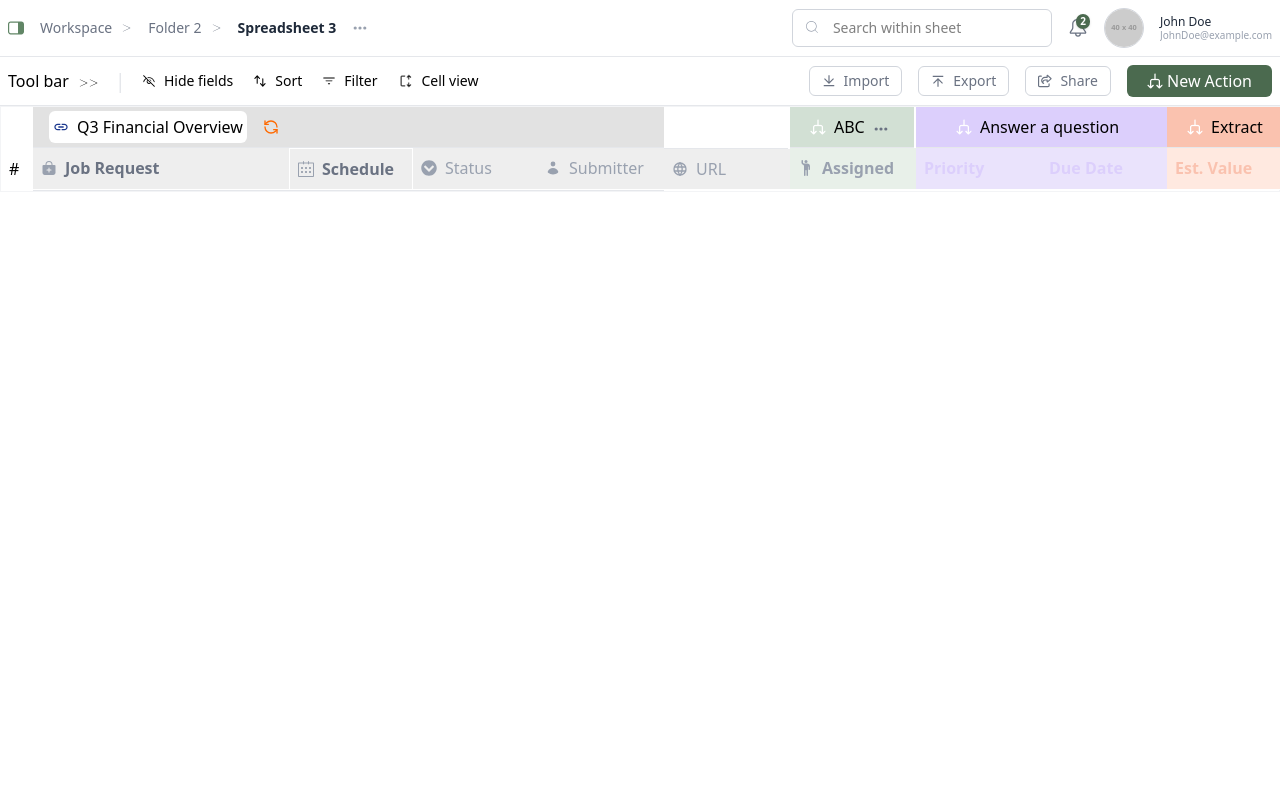
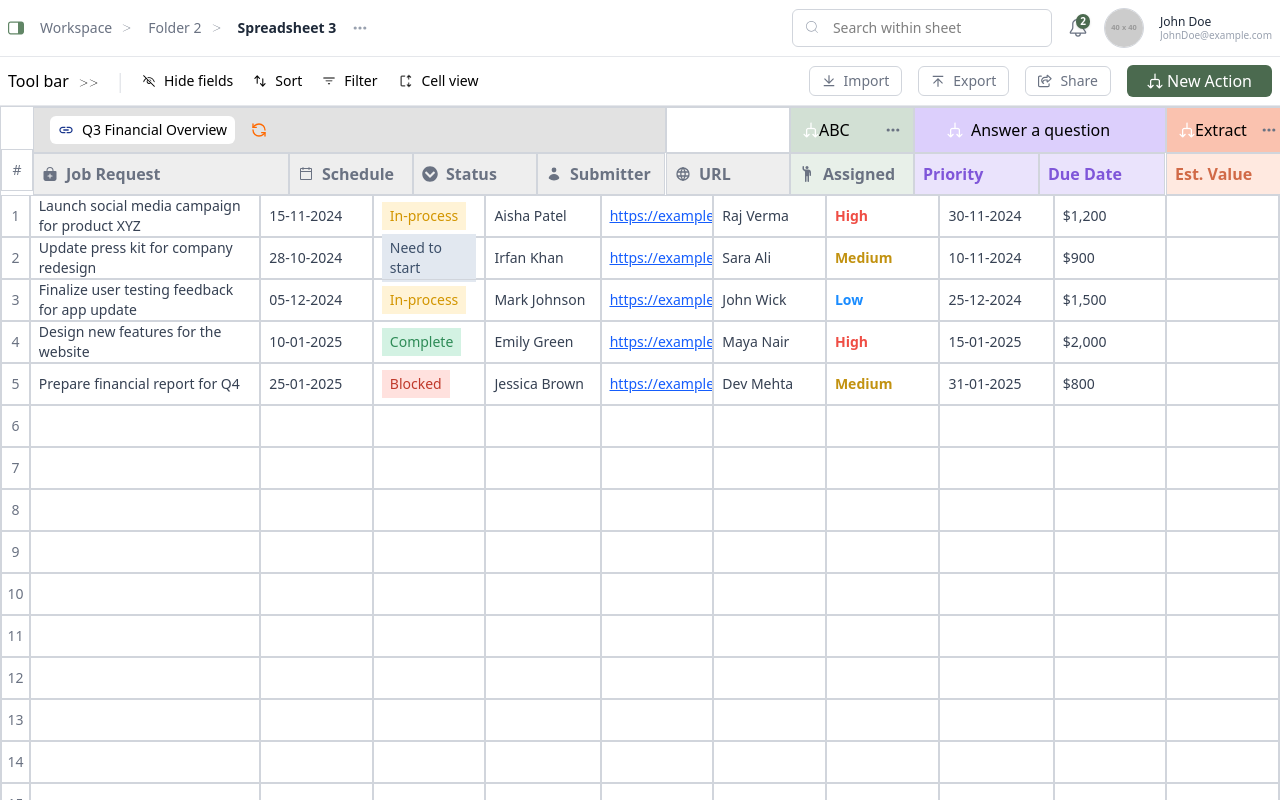
Before and after one commit to Rohitchand-01/Spreadsheet, a React (Vite) app: page / in a window 1280 px wide. Shown: the top 800 px of the page. Built offline with nearby package versions, Linux system fonts and the light colour scheme.

Commit message:
feat: enhance Excel component with improved styling and remove ExcelSheet component

```diff
--- a/src/components/Excel.tsx
+++ b/src/components/Excel.tsx
@@ -4,112 +4,196 @@ import shape from '../assets/Shape.png'
 import { HiDotsHorizontal } from 'react-icons/hi'
 import { FaPlus } from 'react-icons/fa6'
 import { IoBagAdd } from 'react-icons/io5'
-import { SlCalender } from 'react-icons/sl'
+import { PiCalendarBlank } from 'react-icons/pi'
 import { FaChevronCircleDown } from 'react-icons/fa'
 import { HiMiniUser } from 'react-icons/hi2'
 import { TbWorld } from 'react-icons/tb'
 import { BsPersonRaisedHand } from 'react-icons/bs'
 
+const jobRequests = [
+  'Launch social media campaign for product XYZ',
+  'Update press kit for company redesign',
+  'Finalize user testing feedback for app update',
+  'Design new features for the website',
+  'Prepare financial report for Q4'
+]
+
+const submittedDates = ['15-11-2024', '28-10-2024', '05-12-2024', '10-01-2025', '25-01-2025']
+const statuses = ['In-process', 'Need to start', 'In-process', 'Complete', 'Blocked']
+const submitters = ['Aisha Patel', 'Irfan Khan', 'Mark Johnson', 'Emily Green', 'Jessica Brown']
+const urls = [
+  'https://example.com/task1',
+  'https://example.com/task2',
+  'https://example.com/task3',
+  'https://example.com/task4',
+  'https://example.com/task5'
+]
+const assignedTo = ['Raj Verma', 'Sara Ali', 'John Wick', 'Maya Nair', 'Dev Mehta']
+const priorities = ['High', 'Medium', 'Low']
+const dueDates = ['30-11-2024', '10-11-2024', '25-12-2024', '15-01-2025', '31-01-2025']
+const values = ['$1,200', '$900', '$1,500', '$2,000', '$800']
+const remarks = ['', '', '', '', '']
+
+const statusStyles = {
+  'In-process': 'bg-[#FFF3D6] text-[#D29500]',
+  'Complete': 'bg-[#D3F2E3] text-[#2E8B57]',
+  'Blocked': 'bg-[#FFE1DE] text-[#C0392B]',
+  'Need to start': 'bg-[#E2E8F0] text-[#3C4F69]'
+}
+
+const priorityStyles = {
+  High: 'text-[#EF4D44] font-semibold',
+  Medium: 'text-[#C29210] font-semibold',
+  Low: 'text-[#1A8CFF] font-semibold'
+}
+
 const Excel = () => {
   return (
-    <div className='flex border border-gray-100'>
+    <div className="flex flex-col border border-gray-300 font-sans">
+      {/* Header Row */}
+      <div className="flex">
         <div>
-        <div className='bg-white w-[32px] h-[42px]'></div>
-        <div className='p-2'>#</div>
+          <div className="bg-white w-[32px] h-[42px]" />
+          <div className="flex items-center justify-center h-[42px] border border-gray-300 text-sm text-gray-500">#</div>
         </div>
 
         <div>
-        <div className='flex justify-between items-center bg-white border-b border-gray-200'>
-          <div className='flex items-center gap-4 w-[631px] px-4 py-1 bg-[#E2E2E2] p-1'>
-            <div className=' flex items-center bg-white p-1 rounded-md gap-2 '>
-              <MdInsertLink className='text-blue-900' />
-              <p>Q3 Financial Overview</p>
+          <div className="flex items-center bg-white border border-gray-300">
+            <div className="flex items-center gap-4 w-[631px] px-4 py-2 bg-[#E2E2E2]">
+              <div className="flex items-center bg-white px-2 py-1 rounded-md gap-2">
+                <MdInsertLink className="text-blue-900" />
+                <p className="text-sm">Q3 Financial Overview</p>
               </div>
-            <LuRefreshCcw className='text-orange-500' />
+              <LuRefreshCcw className="text-orange-500" />
             </div>
           </div>
-
-        <div className='flex  border-b border-gray-200'>
-          <div className='flex bg-[#EEEEEE] w-[256px] p-2 px-2 gap-2 text-gray-400 border-b border-white'>
-            <IoBagAdd className='mt-1' />
-            <p className='text-gray-500 font-semibold'>Job Request</p>
+          <div className="flex">
+            <div className="flex items-center bg-[#EEEEEE] w-[256px] h-[42px] px-2 gap-2 text-gray-500 font-semibold border border-gray-300">
+              <IoBagAdd />
+              <p>Job Request</p>
             </div>
-          <div className=' flex bg-[#EEEEEE] w-[124px] px-2 p-2 gap-2 text-gray-400 border border-white'>
-            <SlCalender className='mt-1' />
-            <p className='text-gray-500 font-semibold'>Schedule</p>
+            <div className="flex items-center bg-[#EEEEEE] w-[124px] h-[42px] px-2 gap-2 text-gray-500 font-semibold border border-gray-300">
+              <PiCalendarBlank />
+              <p>Schedule</p>
             </div>
-          <div className='flex bg-[#EEEEEE] w-[124px] p-2 px-2 gap-2 text-gray-400 border-b border-white'>
-            <FaChevronCircleDown className='mt-1' />
+            <div className="flex items-center bg-[#EEEEEE] w-[124px] h-[42px] px-2 gap-2 text-gray-500 font-semibold border border-gray-300">
+              <FaChevronCircleDown />
               <p>Status</p>
             </div>
-          <div className='flex bg-[#EEEEEE] w-[127px] p-2 px-2 gap-2 text-gray-400 border-b border-white'>
-            <HiMiniUser className='mt-1' />
+            <div className="flex items-center bg-[#EEEEEE] w-[128px] h-[42px] px-2 gap-2 text-gray-500 font-semibold border border-gray-300">
+              <HiMiniUser />
               <p>Submitter</p>
             </div>
           </div>
         </div>
 
         <div>
-        <div className='flex justify-between items-center w-[124px] h-[42px] bg-white border-b border-gray-200'></div>
-        <div className='flex bg-[#EEEEEE] w-[126px] p-2 px-2 gap-2 text-gray-400 border-b border-white'>
-          <TbWorld className='mt-1' />
-          <p> URL</p>
+          <div className="w-[124px] h-[46px] bg-white border border-gray-300" />
+          <div className="flex items-center bg-[#EEEEEE] w-[124px] h-[42px] px-2 gap-2 text-gray-500 font-semibold border border-gray-300">
+            <TbWorld />
+            <p>URL</p>
           </div>
         </div>
 
         <div>
-        <div className='flex justify-between items-center px-2 py-2 bg-[#D2E0D4] w-[124px] border-b border-gray-200 '>
-          <div className='flex items-center gap-2 px-3'>
-            <img src={shape} alt='Shape' />
+          <div className="flex items-center px-3 bg-[#D2E0D4] w-[124px] h-[46px] border border-gray-300">
+            <img src={shape} alt="Shape" />
             <p>ABC</p>
-            <HiDotsHorizontal className='text-gray-500 mt-1' />
+            <HiDotsHorizontal className="text-gray-500 ml-auto" />
           </div>
-        </div>
-        <div className='flex bg-[#E8F0E9] w-[126px] h-[42px] p-2 px-2 gap-2 text-gray-400 border-b border-white font-semibold'>
-          <BsPersonRaisedHand className='mt-1' />
+          <div className="flex items-center bg-[#E8F0E9] w-[124px] h-[42px] px-2 gap-2 text-gray-500 font-semibold border border-gray-300">
+            <BsPersonRaisedHand />
             <p>Assigned</p>
           </div>
         </div>
 
         <div>
-        <div className='flex justify-between items-center px-2 py-2 bg-[#DCCFFC] w-[251px] border-b border-gray-200'>
-          <div className='flex items-center gap-2 px-8'>
-            <img src={shape} alt='Shape' />
+          <div className="flex items-center px-8 bg-[#DCCFFC] w-[252px] h-[46px] border border-gray-300 gap-2">
+            <img src={shape} alt="Shape" />
             <p>Answer a question</p>
           </div>
-        </div>
-        <div className='flex'>
-          <div className='bg-[#EAE3FC] w-[125px] h-[42px] p-2 px-2 gap-2 text-[#DCCFFC] border-b border-white font-semibold'>
+          <div className="flex">
+            <div className="bg-[#EAE3FC] w-[125px] h-[42px] px-2 flex items-center text-[#7F56D9] border border-gray-300 font-semibold">
               Priority
             </div>
-          <div className='bg-[#EAE3FC] w-[126px] h-[42px] p-2 px-2 gap-2 text-[#DCCFFC] border-b border-white font-semibold'>
+            <div className="bg-[#EAE3FC] w-[126px] h-[42px] px-2 flex items-center text-[#7F56D9] border border-gray-300 font-semibold">
               Due Date
             </div>
           </div>
         </div>
 
         <div>
-        <div className='flex justify-between items-center px-2 py-2 bg-[#FAC2AF] w-[124px] border-b border-gray-200'>
-          <div className='flex items-center gap-2 px-3'>
-            <img src={shape} alt='Shape' />
+          <div className="flex items-center px-3 bg-[#FAC2AF] w-[124px] h-[46px] border border-gray-300">
+            <img src={shape} alt="Shape" />
             <p>Extract</p>
-            <HiDotsHorizontal className='text-gray-500 mt-1' />
+            <HiDotsHorizontal className="text-gray-500 ml-auto" />
           </div>
-        </div>
-        <div className='bg-[#FFE9E0] text-[#FAC2AF] h-[42px] p-2 px-2 gap-2 border-b border-white font-semibold'>
+          <div className="bg-[#FFE9E0] text-[#D16A47] h-[42px] px-2 flex items-center border border-gray-300 font-semibold">
             Est. Value
           </div>
         </div>
 
         <div>
-        <div className='flex  items-center px-2 py-3 bg-[#EEEEEE] border-b w-[124px] border-gray-200'>
-          <div className='flex items-center gap-2 px-10'>
-            <FaPlus className='' />
+          <div className="flex items-center justify-center bg-[#EEEEEE] w-[122px] h-[46px] border border-gray-300">
+            <FaPlus className="text-gray-500" />
+          </div>
+          <div className="bg-[#EEEEEE] w-[122px] h-[42px] border border-gray-300 flex items-center justify-center font-semibold text-gray-500">
+
           </div>
         </div>
       </div>
 
-      <div className='flex justify-between items-center px-2 py-2 bg-white border-b border-gray-200'></div>
+      {/* Rows */}
+      {Array.from({ length: 25 }).map((_, i) => {
+        const status = statuses[i % statuses.length]
+        const priority = priorities[i % priorities.length]
+        const showData = i < 5
+        return (
+          <div className="flex" key={i}>
+            <div className="w-[32px] h-[42px] flex items-center justify-center border border-gray-300 text-sm text-gray-500">
+              {i + 1}
+            </div>
+            <div className="w-[256px] h-[42px] border border-gray-300 px-2 flex items-center text-sm text-gray-700">
+              {showData ? jobRequests[i] : ''}
+            </div>
+            <div className="w-[124px] h-[42px] border border-gray-300 px-2 flex items-center text-sm text-gray-700">
+              {showData ? submittedDates[i] : ''}
+            </div>
+            <div className="w-[124px] h-[42px] border border-gray-300 px-2 flex items-center">
+              {showData ? (
+                <span className={`px-2 py-1 text-sm ${statusStyles[status]}`}>
+                  {status}
+                </span>
+              ) : ''}
+            </div>
+            <div className="w-[127px] h-[42px] border border-gray-300 px-2 flex items-center text-sm text-gray-700">
+              {showData ? submitters[i] : ''}
+            </div>
+            <div className="w-[124px] h-[42px] border border-gray-300 px-2 flex items-center text-sm text-blue-600 underline truncate">
+              {showData ? (
+                <a href={urls[i]} target="_blank" rel="noopener noreferrer">
+                  {urls[i]}
+                </a>
+              ) : ''}
+            </div>
+            <div className="w-[124px] h-[42px] border border-gray-300 px-2 flex items-center text-sm text-gray-700">
+              {showData ? assignedTo[i] : ''}
+            </div>
+            <div className={`w-[125px] h-[42px] border border-gray-300 px-2 flex items-center text-sm ${showData ? priorityStyles[priority] : 'text-gray-700'}`}>
+              {showData ? priority : ''}
+            </div>
+            <div className="w-[126px] h-[42px] border border-gray-300 px-2 flex items-center text-sm text-gray-700">
+              {showData ? dueDates[i] : ''}
+            </div>
+            <div className="w-[124px] h-[42px] border border-gray-300 px-2 flex items-center text-sm text-gray-700">
+              {showData ? values[i] : ''}
+            </div>
+            <div className="w-[124px] h-[42px] border border-gray-300 px-2 flex items-center text-sm text-gray-700">
+              {showData ? remarks[i] : ''}
+            </div>
+          </div>
+        )
+      })}
     </div>
   )
 }
--- a/src/components/ExcelSheet.tsx
+++ /dev/null
@@ -1,105 +0,0 @@
-import { useState } from 'react';
-
-const rows = 50;
-const cols = 9;
-
-const columnData = [
-  ["Job Request", "Launch social media campaign for product XYZ", "Update press kit for company redesign", "Finalize user testing feedback for app update", "Design new features for the website", "Prepare financial report for Q4"],
-  ["Submitted", "15-11-2024", "28-10-2024", "05-12-2024", "10-01-2025", "25-01-2025"],
-  ["Status", "In-process", "Need to start", "In-process", "Complete", "Blocked"],
-  ["Submitter", "Aisha Patel", "Irfan Khan", "Mark Johnson", "Emily Green", "Jessica Brown"],
-  ["URL", "https://example.com/task1", "https://example.com/task2", "https://example.com/task3", "https://example.com/task4", "https://example.com/task5"],
-  ["Assigned", "Raj Verma", "Sara Ali", "John Wick", "Maya Nair", "Dev Mehta"],
-  ["Priority", "High", "Medium", "High", "Low", "Medium"],
-  ["Due Date", "30-11-2024", "10-11-2024", "25-12-2024", "15-01-2025", "31-01-2025"],
-  ["Est. Value", "$1,200", "$900", "$1,500", "$2,000", "$800"]
-];
-
-const staticData = Array.from({ length: rows }, (_, rowIndex) =>
-  Array.from({ length: cols }, (_, colIndex) =>
-    columnData[colIndex]?.[rowIndex] || ""
-  )
-);
-
-export default function ExcelSheet() {
-  const [data, setData] = useState(staticData);
-
-  const updateCell = (row: number, col: number, value: string) => {
-    const newData = [...data];
-    newData[row][col] = value;
-    setData(newData);
-  };
-
-  // Highlight cell by status or priority
-  const getCellColor = (row: number, col: number) => {
-    if (col === 2) {
-      const status = data[row][col].toLowerCase();
-      if (status.includes("complete")) return "bg-green-100 text-green-800";
-      if (status.includes("blocked")) return "bg-red-100 text-red-700";
-      if (status.includes("in-process")) return "bg-yellow-100 text-yellow-800";
-    }
-    if (col === 6) {
-      const priority = data[row][col].toLowerCase();
-      if (priority === "high") return "bg-red-100 text-red-700";
-      if (priority === "medium") return "bg-yellow-50 text-yellow-700";
-      if (priority === "low") return "bg-green-50 text-green-700";
-    }
-    return "";
-  };
-
-  return (
-    <div className="overflow-auto w-full">
-      <table className="border-collapse w-full text-sm">
-        <thead>
-          <tr>
-            <th className="border border-gray-300 bg-gray-200 w-12 h-10 text-center">#</th>
-            {Array.from({ length: cols }).map((_, colIndex) => (
-              <th
-                key={colIndex}
-                className={`border border-gray-300 bg-gray-100 px-4 py-2 text-left font-medium whitespace-nowrap ${
-                  colIndex === 0 ? "w-[350px]" : ""
-                }`}
-              >
-                {String.fromCharCode(65 + colIndex)}
-              </th>
-            ))}
-          </tr>
-        </thead>
-        <tbody>
-          {data.map((row, rowIndex) => (
-            <tr key={rowIndex}>
-              {/* Row number, starts after header */}
-              <th className="border border-gray-300 bg-gray-100 text-center font-medium px-2">
-                {rowIndex === 0 ? "" : rowIndex}
-              </th>
-              {row.map((cell, colIndex) => {
-                const isHeaderCell = rowIndex === 0;
-                const cellColor = getCellColor(rowIndex, colIndex);
-
-                return (
-                  <td
-                    key={colIndex}
-                    className={`border border-gray-200 p-0 ${cellColor}`}
-                  >
-                    {isHeaderCell ? (
-                      <div className="px-3 py-2 font-semibold bg-gray-50 text-gray-700 whitespace-nowrap">
-                        {cell}
-                      </div>
-                    ) : (
-                      <input
-                        type="text"
-                        value={cell}
-                        onChange={(e) => updateCell(rowIndex, colIndex, e.target.value)}
-                        className="w-full px-3 py-2 outline-none bg-transparent whitespace-nowrap"
-                      />
-                    )}
-                  </td>
-                );
-              })}
-            </tr>
-          ))}
-        </tbody>
-      </table>
-    </div>
-  );
-}
```
Lines whose indentation alone changed are shown as unchanged.
